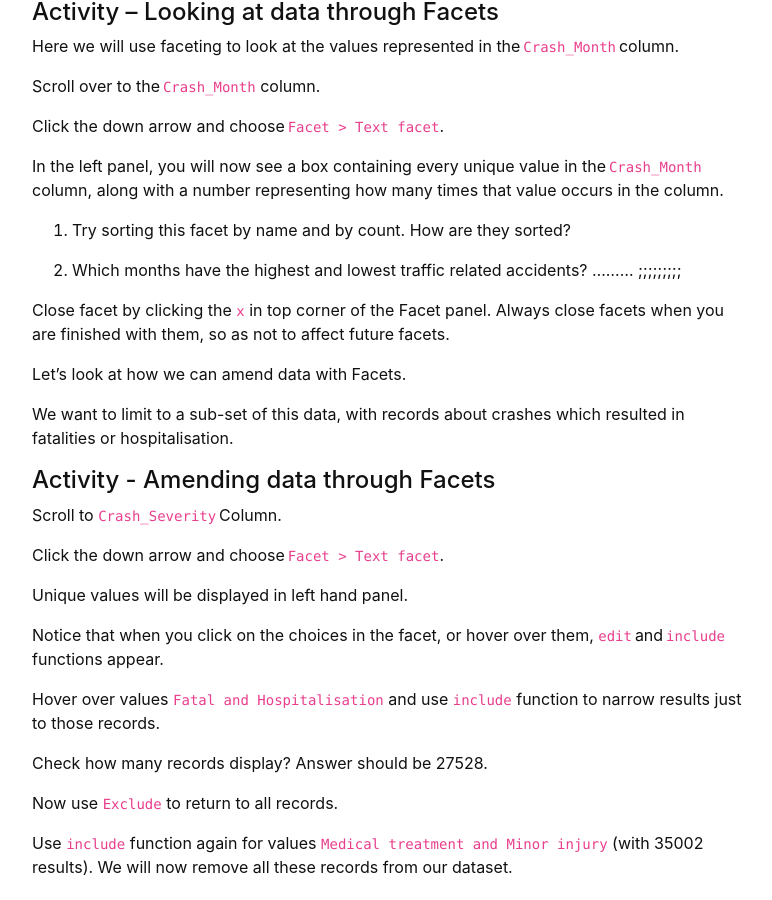
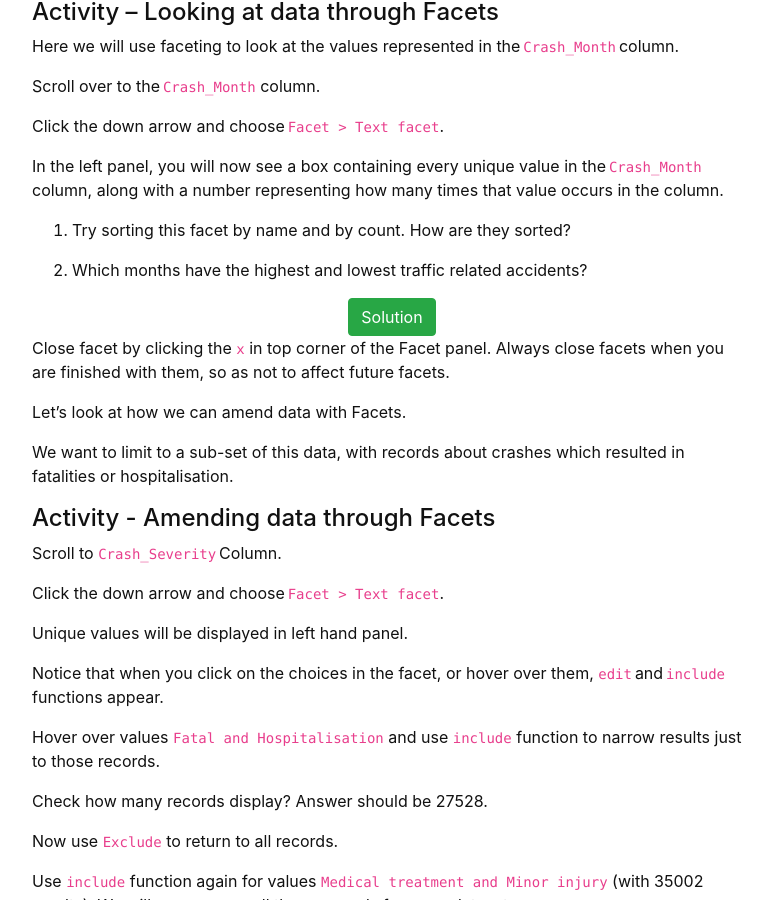
Before and after one commit to GULibrarySandbox/intro-data-wrangle, a Jekyll site: the page built from content/4-lesson.md, in a window 1280 px wide and 900 px high, scrolled down 562 px. Shown: the whole window, without its empty margins (248-1020 px from the left). Built offline with Jekyll 4.4.1, drawn with Linux system fonts in a browser that asks for light colours; part of the change alters nothing that is shown.

Commit message:
Update 4-lesson.md

```diff
--- a/content/4-lesson.md
+++ b/content/4-lesson.md
@@ -32,8 +32,10 @@ along with a number representing how many times that value occurs in the column.
 1. Try sorting this facet by name and by count. How are they sorted?
 
 2. Which months have the highest and lowest traffic related accidents?
-.........
-;;;;;;;;;
+
+{% include modal.md button="Solution" color="success" title="Activity 1 solution" text="1. Name is alphabetical, and count is largest at top of list.
+
+> 2. May highest, January lowest." %}
 
 Close facet by clicking the `x` in top corner of the Facet panel. Always close facets when you are finished with them,
 so as not to affect future facets.
```
